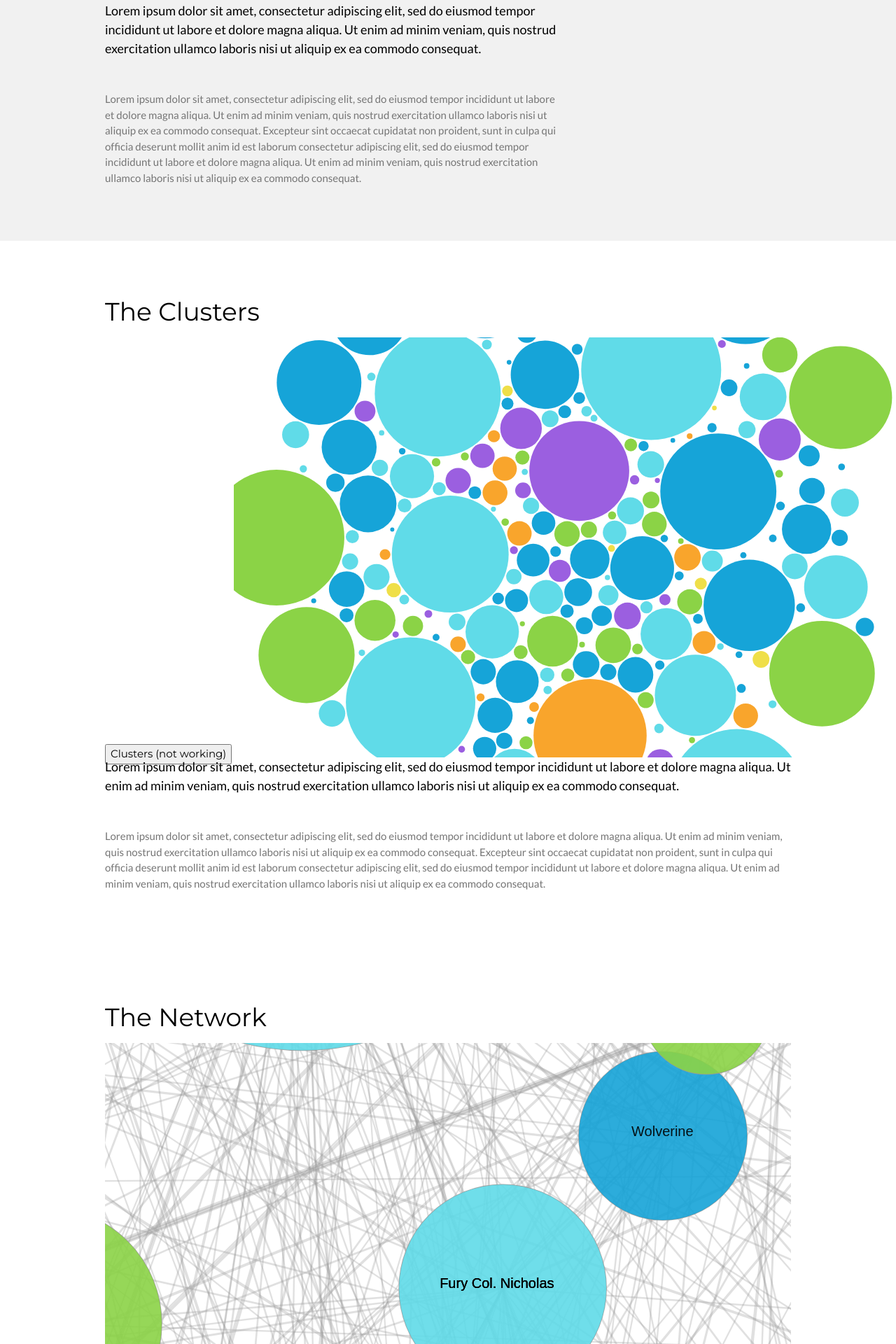
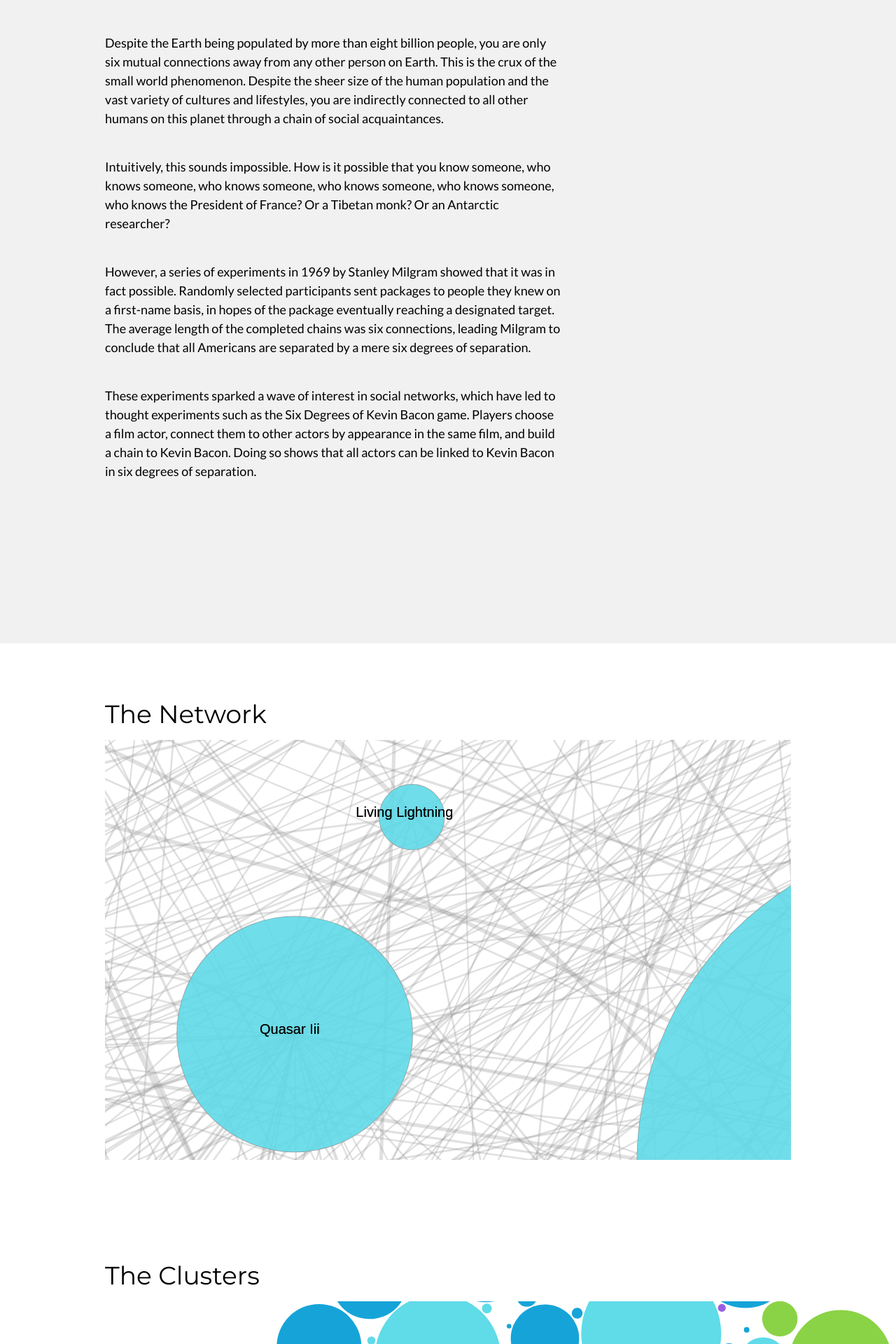
Before and after one commit to OrenKGit/Six-Degrees-Of-Spiderman, a SvelteKit app: page / in a window 1280 px wide. Shown: the part 660-2580 px from the top of the page at 70% size. Built offline with nearby package versions, Linux system fonts and the light colour scheme.

Commit message:
Update App.svelte

```diff
--- a/src/components/App.svelte
+++ b/src/components/App.svelte
@@ -37,6 +37,7 @@ body,h1,h2,h3,h4,h5,h6 {font-family: "Lato", sans-serif}
 <header class="w3-container w3-center" style="padding:128px 16px;background:#e23636;color:white;">
   <h1 class="w3-margin w3-jumbo"><b>Six Degrees of Spiderman</b></h1>
   <h2 class="w3-margin">A Marvel Comics Network Graph</h2>
+  <h4 class="w3-margin">By Oren Kaplan, Ethan Lin, and Maya Que</h4>
   <p class="w3-large"><a href="http://bioinfo.uib.es/~joemiro/marvel.html">Data Source</a></p>
 </header>
 
@@ -51,11 +52,33 @@ body,h1,h2,h3,h4,h5,h6 {font-family: "Lato", sans-serif}
 
     <div class="w3-twothird">
       <h1>Introduction</h1>
-      <h5 class="w3-padding-32">Lorem ipsum dolor sit amet, consectetur adipiscing elit, sed do eiusmod tempor incididunt ut labore et dolore magna aliqua. Ut enim ad minim veniam, quis nostrud exercitation ullamco laboris nisi ut aliquip ex ea commodo consequat.</h5>
+      <h5 class="w3-padding-32">Despite the Earth being populated by more than eight billion people, you are only six mutual connections away from any other person on Earth. This is the crux of the small world phenomenon. Despite the sheer size of the human population and the vast variety of cultures and lifestyles, you are indirectly connected to all other humans on this planet through a chain of social acquaintances.
+      <h5 class="w3-padding-32">Intuitively, this sounds impossible. How is it possible that you know someone, who knows someone, who knows someone, who knows someone, who knows someone, who knows the President of France? Or a Tibetan monk? Or an Antarctic researcher?
+      <h5 class="w3-padding-32">However, a series of experiments in 1969 by Stanley Milgram showed that it was in fact possible. Randomly selected participants sent packages to people they knew on a first-name basis, in hopes of the package eventually reaching a designated target. The average length of the completed chains was six connections, leading Milgram to conclude that all Americans are separated by a mere six degrees of separation.
+      <h5 class="w3-padding-32">These experiments sparked a wave of interest in social networks, which have led to thought experiments such as the Six Degrees of Kevin Bacon game. Players choose a film actor, connect them to other actors by appearance in the same film, and build a chain to Kevin Bacon. Doing so shows that all actors can be linked to Kevin Bacon in six degrees of separation.
 
-      <p class="w3-text-grey">Lorem ipsum dolor sit amet, consectetur adipiscing elit, sed do eiusmod tempor incididunt ut labore et dolore magna aliqua. Ut enim ad minim veniam, quis nostrud exercitation ullamco laboris nisi ut aliquip ex ea commodo consequat. Excepteur sint
-        occaecat cupidatat non proident, sunt in culpa qui officia deserunt mollit anim id est laborum consectetur adipiscing elit, sed do eiusmod tempor incididunt ut labore et dolore magna aliqua. Ut enim ad minim veniam, quis nostrud exercitation ullamco
-        laboris nisi ut aliquip ex ea commodo consequat.</p>
+    </div>
+  </div>
+</div>
+
+
+
+<!-- First Grid -->
+<div class="w3-row-padding w3-padding-64 w3-container">
+  <div class="w3-content">
+    <div>
+      <h1><centered>The Network</centered></h1>
+      <div class="chart">
+        <centered><NetworkGraph graph={netdata}/></centered>
+
+      </div>
+      <h5 class="w3-padding-32"></h5>
+
+      <p class="w3-text-grey"></p>
+    </div>
+
+    <div class="w3-third w3-center">
+      <!--<i class="fa fa-anchor w3-padding-64 w3-text-red"></i>-->
     </div>
   </div>
 </div>
@@ -81,30 +104,6 @@ body,h1,h2,h3,h4,h5,h6 {font-family: "Lato", sans-serif}
     </div>
   </div>
 </div>
-
-<!-- First Grid -->
-<div class="w3-row-padding w3-padding-64 w3-container">
-  <div class="w3-content">
-    <div>
-      <h1><centered>The Network</centered></h1>
-      <div class="chart">
-        <centered><NetworkGraph graph={netdata}/></centered>
-
-      </div>
-      <h5 class="w3-padding-32">Lorem ipsum dolor sit amet, consectetur adipiscing elit, sed do eiusmod tempor incididunt ut labore et dolore magna aliqua. Ut enim ad minim veniam, quis nostrud exercitation ullamco laboris nisi ut aliquip ex ea commodo consequat.</h5>
-
-      <p class="w3-text-grey">Lorem ipsum dolor sit amet, consectetur adipiscing elit, sed do eiusmod tempor incididunt ut labore et dolore magna aliqua. Ut enim ad minim veniam, quis nostrud exercitation ullamco laboris nisi ut aliquip ex ea commodo consequat. Excepteur sint
-        occaecat cupidatat non proident, sunt in culpa qui officia deserunt mollit anim id est laborum consectetur adipiscing elit, sed do eiusmod tempor incididunt ut labore et dolore magna aliqua. Ut enim ad minim veniam, quis nostrud exercitation ullamco
-        laboris nisi ut aliquip ex ea commodo consequat.</p>
-    </div>
-
-    <div class="w3-third w3-center">
-      <!--<i class="fa fa-anchor w3-padding-64 w3-text-red"></i>-->
-    </div>
-  </div>
-</div>
-
-
 <div class="w3-container w3-black w3-center w3-opacity w3-padding-64">
     <h1 class="w3-margin w3-xlarge">Write Up:</h1>
 </div>
```
